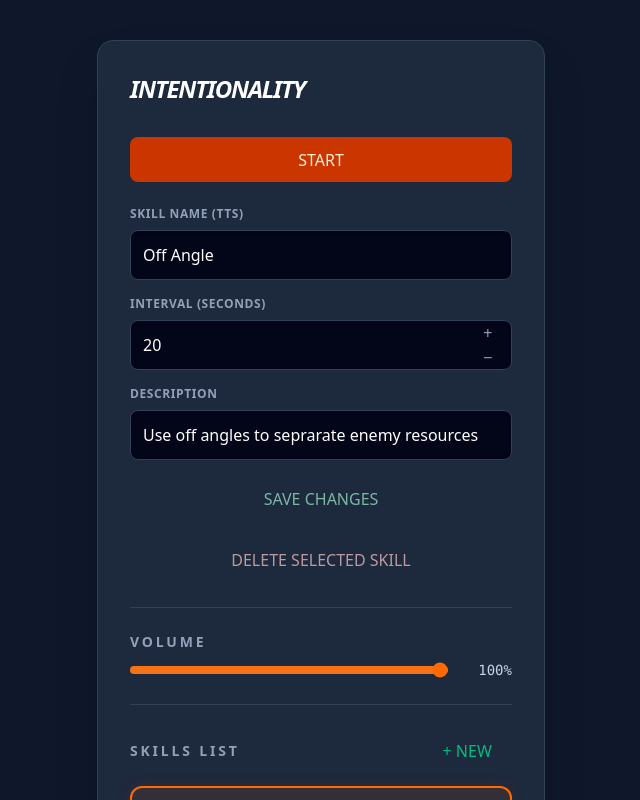
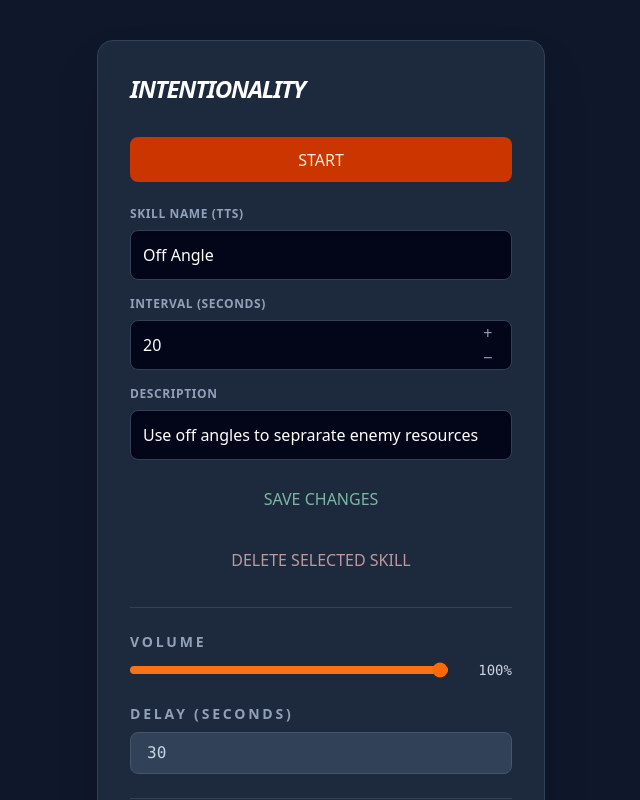
Before and after one commit to hollisma/OW-Intentionality-Timer, a React (Vite) app: page / in a window 1280 px wide. Shown: the top 800 px of the page, without its empty margins (319-959 px from the left). Built offline with nearby package versions, Linux system fonts and the light colour scheme.

Commit message:
add delay setting

```diff
--- a/src/App.tsx
+++ b/src/App.tsx
@@ -36,16 +36,19 @@ const settingsStorage = new LocalStorageSettingsStorage();
 
 function App() {
   const [volume, setVolume] = useState<number>(1);
+  const [delay, setDelay] = useState<number>(30);
 
   useEffect(() => {
     settingsStorage.getVolume().then(setVolume);
+    settingsStorage.getDelay().then(setDelay);
   }, []);
 
   const { skills, activeSkill, setActiveSkill, addSkill, saveSkill, deleteSkill, resetSkills, reorderSkill } = useSkills(storage, INITIAL_SKILLS);
-  const { isActive, timeLeft, toggleTimer } = useTimer({
+  const { isActive, timeLeft, isDelayPhase, toggleTimer } = useTimer({
     skill: activeSkill.tts,
     intervalTime: activeSkill.interval,
     volume: volume,
+    delay: delay,
   });
 
   return (
@@ -61,6 +64,9 @@ function App() {
             {isActive && (
                <div className="text-center py-8 bg-slate-900/50 rounded-xl mb-4">
                  <div className="text-6xl font-mono font-black text-orange-500">{timeLeft}s</div>
+                 {isDelayPhase && (
+                   <div className="text-sm text-slate-400 mt-2 uppercase tracking-wide">Delay</div>
+                 )}
                </div>
             )}
             <button
@@ -112,6 +118,29 @@ function App() {
             </div>
           </div>
 
+          {/* Delay Input */}
+          <div className="space-y-2">
+            <label className="text-slate-400 font-bold uppercase text-sm tracking-[0.2em] block">
+              Delay (seconds)
+            </label>
+            <div className="flex items-center gap-4">
+              <input
+                type="number"
+                min="0"
+                max="300"
+                step="1"
+                value={delay}
+                onChange={(e) => {
+                  const newDelay = parseInt(e.target.value, 10) || 0;
+                  setDelay(newDelay);
+                  settingsStorage.setDelay(newDelay);
+                }}
+                disabled={isActive}
+                className="flex-1 px-4 py-2 bg-slate-700 border border-slate-600 rounded-lg text-slate-300 font-mono disabled:opacity-50 disabled:cursor-not-allowed focus:outline-none focus:ring-2 focus:ring-orange-500"
+              />
+            </div>
+          </div>
+
           <hr className="border-slate-700" />
 
           {/* Navigation Section */}
--- a/src/hooks/useTimer.ts
+++ b/src/hooks/useTimer.ts
@@ -4,45 +4,66 @@ interface TimerProps {
   skill: string;
   intervalTime: number;
   volume?: number;
+  delay?: number;
 }
 
-export const useTimer = ({ skill, intervalTime, volume = 1 }: TimerProps) => {
+export const useTimer = ({ skill, intervalTime, volume = 1, delay = 30 }: TimerProps) => {
   const [isActive, setIsActive] = useState(false);
   const [timeLeft, setTimeLeft] = useState(intervalTime);
+  const [isDelayPhase, setIsDelayPhase] = useState(false);
   const timerRef = useRef<number | null>(null);
 
   const speak = (text: string) => {
     if (window.speechSynthesis.speaking) window.speechSynthesis.cancel();
     const utterance = new SpeechSynthesisUtterance(text);
-    utterance.rate = 0.9;
+    utterance.rate = 1.2;
     utterance.volume = volume;
     window.speechSynthesis.speak(utterance);
   };
 
+  const doTimerEffect = () => {
+    speak(`${skill}`);
+  }
+
+  // Unified timer countdown for both delay and normal phases
   useEffect(() => {
     if (isActive && timeLeft > 0) {
       timerRef.current = window.setInterval(() => {
         setTimeLeft((prev) => prev - 1);
       }, 1000);
-    } else if (timeLeft === 0) {
-      speak(`${skill}`);
-      setTimeLeft(intervalTime);
+    } else if (isActive && timeLeft === 0) {
+      doTimerEffect();
+      if (isDelayPhase) {
+        // Delay finished, transition to normal timer
+        setIsDelayPhase(false);
+        setTimeLeft(intervalTime);
+      } else {
+        // Normal timer cycle, reset to interval
+        setTimeLeft(intervalTime);
+      }
     }
 
     return () => {
       if (timerRef.current) clearInterval(timerRef.current);
     };
-  }, [isActive, timeLeft, skill, intervalTime, volume]);
+  }, [isActive, timeLeft, isDelayPhase, skill, intervalTime, volume]);
 
   const toggleTimer = () => {
-    if (!isActive) {
-      setTimeLeft(intervalTime);
-      speak(`Starting session. Focus on ${skill}`);
-    } else {
+    if (isActive) {
+      // Stopping: cancel everything
       window.speechSynthesis.cancel();
+      setIsDelayPhase(false);
+      setIsActive(!isActive);
+      return;
     }
+
+    // Starting: play initial TTS, then start delay phase (or skip if delay is 0)
+    speak(`Starting session. Focus on ${skill}`);
+    const hasDelay = delay > 0;
+    setIsDelayPhase(hasDelay);
+    setTimeLeft(hasDelay ? delay : intervalTime);
     setIsActive(!isActive);
   };
 
-  return { isActive, timeLeft, toggleTimer, setTimeLeft };
+  return { isActive, timeLeft, isDelayPhase, toggleTimer, setTimeLeft };
 };
--- a/src/storage/LocalStorageSettingsStorage.ts
+++ b/src/storage/LocalStorageSettingsStorage.ts
@@ -1,6 +1,7 @@
 import { type SettingsStorage } from './SettingsStorage';
 
 const VOLUME_STORAGE_KEY = 'ow-intentionality-volume';
+const DELAY_STORAGE_KEY = 'ow-intentionality-delay';
 
 export class LocalStorageSettingsStorage implements SettingsStorage {
   async getVolume(): Promise<number> {
@@ -21,4 +22,23 @@ export class LocalStorageSettingsStorage implements SettingsStorage {
       throw error;
     }
   }
+
+  async getDelay(): Promise<number> {
+    try {
+      const saved = localStorage.getItem(DELAY_STORAGE_KEY);
+      return saved ? parseInt(saved, 10) : 30;
+    } catch (error) {
+      console.error('Error loading delay from localStorage:', error);
+      return 30;
+    }
+  }
+
+  async setDelay(delay: number): Promise<void> {
+    try {
+      localStorage.setItem(DELAY_STORAGE_KEY, delay.toString());
+    } catch (error) {
+      console.error('Error saving delay to localStorage:', error);
+      throw error;
+    }
+  }
 }
--- a/src/storage/SettingsStorage.ts
+++ b/src/storage/SettingsStorage.ts
@@ -1,4 +1,6 @@
 export interface SettingsStorage {
   getVolume(): Promise<number>;
   setVolume(volume: number): Promise<void>;
+  getDelay(): Promise<number>;
+  setDelay(delay: number): Promise<void>;
 }
```
